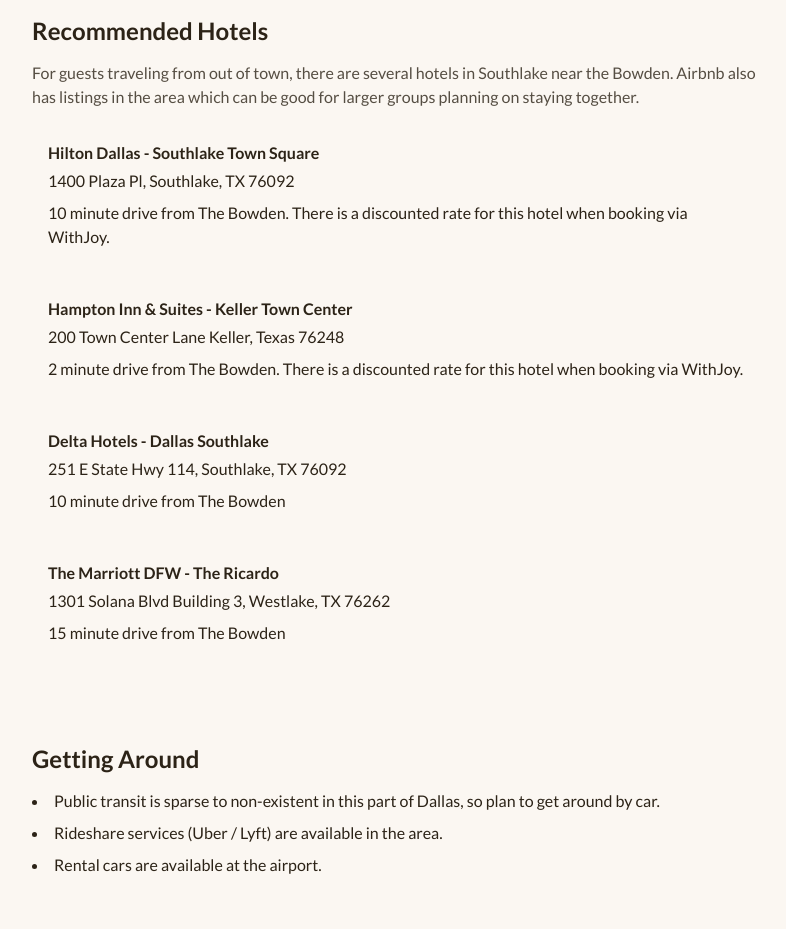
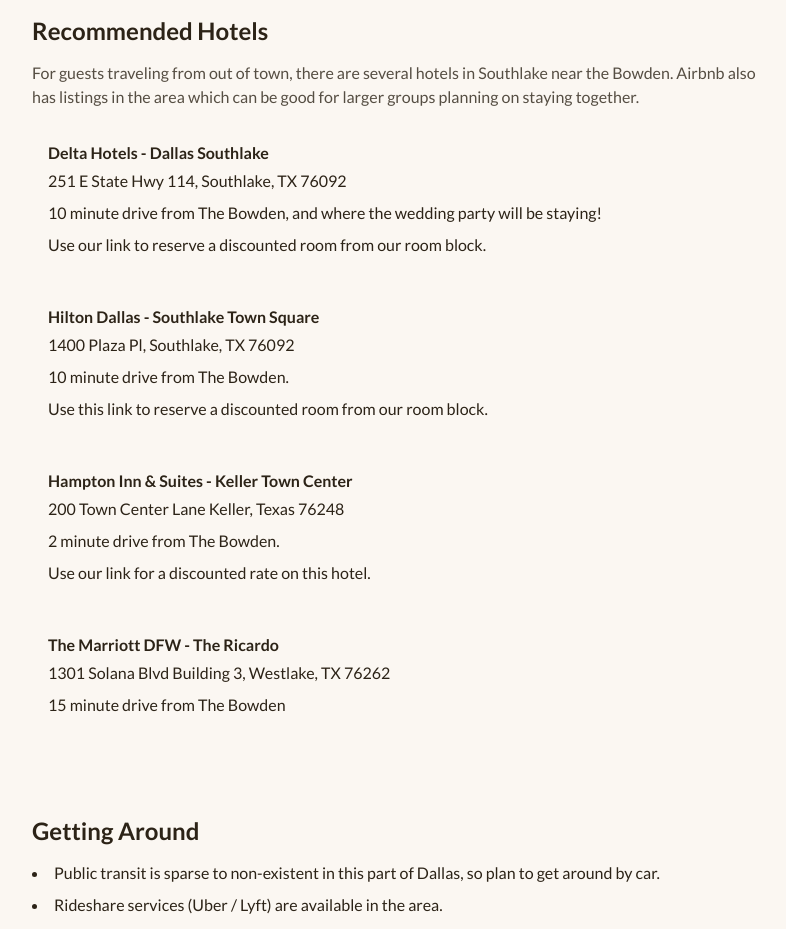
Before and after one commit to vvusirik/wedding, a Next.js app: page /travel in a window 1280 px wide. Shown: the part 920-1849 px from the top of the page, without its empty margins (240-1026 px from the left). Built offline with nearby package versions, Linux system fonts and the light colour scheme; no server answers.

Commit message:
updates to email and wording for room blocks

```diff
--- a/app/page.tsx
+++ b/app/page.tsx
@@ -18,6 +18,11 @@
                         <span>Keller, TX</span>
                         <span>October 17, 2026</span>
                     </div>
+                </div>
+                <div className={styles.scrollIndicator} aria-hidden="true">
+                    <svg width="40" height="40" viewBox="0 0 24 24" fill="none" stroke="currentColor" strokeWidth="1.5" strokeLinecap="round" strokeLinejoin="round">
+                        <polyline points="6 9 12 15 18 9" />
+                    </svg>
                 </div>
             </section>
 
--- a/app/rsvp/[slug]/rsvp-form.tsx
+++ b/app/rsvp/[slug]/rsvp-form.tsx
@@ -96,7 +96,7 @@
                 members: party.map((m, i) => {
                     const eventsAttending = accepting
                         ? visibleEvents.filter(
-                            (t) => m.tags.includes(t) && attending[i]?.[t],
+                            (t) => m.tags.includes(EVENT_INVITED_BY[t]) && attending[i]?.[t],
                         )
                         : [];
                     return {
--- a/app/travel/page.tsx
+++ b/app/travel/page.tsx
@@ -77,6 +77,24 @@
                 <div className="space-y-4">
                     <a
                         className={`${styles.hotelCard} hover:border-forest hover:shadow-md transition-all`}
+                        href="https://app.marriott.com/reslink?id=1777477387174&key=GRP&app=resvlink"
+                        target="_blank"
+                        rel="noopener noreferrer"
+                    >
+                        <p className={styles.hotelName}>Delta Hotels - Dallas Southlake</p>
+                        <p className={styles.hotelAddress}>
+                            251 E State Hwy 114, Southlake, TX 76092
+                        </p>
+                        <p className={styles.hotelNote}>
+                            10 minute drive from The Bowden, and where the wedding party will
+                            be staying!
+                        </p>
+                        <p className={styles.hotelNote}>
+                            Use our link to reserve a discounted room from our room block.
+                        </p>
+                    </a>
+                    <a
+                        className={`${styles.hotelCard} hover:border-forest hover:shadow-md transition-all`}
                         href="https://withjoy.com/stays/bbfb6c30-b2d1-454d-94a7-ecc51ad9cfd9?eventId=59f6056a-eae2-59d5-b2e5-5486e40e3dab&provider=nuitee&checkIn=2026-10-16&checkOut=2026-10-18&currency=USD"
                         target="_blank"
                         rel="noopener noreferrer"
@@ -87,14 +105,14 @@
                         <p className={styles.hotelAddress}>
                             1400 Plaza Pl, Southlake, TX 76092
                         </p>
+                        <p className={styles.hotelNote}>10 minute drive from The Bowden.</p>
                         <p className={styles.hotelNote}>
-                            10 minute drive from The Bowden. There is a discounted rate for
-                            this hotel when booking via WithJoy.
+                            Use this link to reserve a discounted room from our room block.
                         </p>
                     </a>
                     <a
                         className={`${styles.hotelCard} hover:border-forest hover:shadow-md transition-all`}
-                        href="https://withjoy.com/stays/4872f7e9-e5a4-409a-94e9-e48b74313d62?eventId=59f6056a-eae2-59d5-b2e5-5486e40e3dab&provider=nuitee&checkIn=2026-10-16&checkOut=2026-10-18&currency=USD"
+                        href="https://www.hilton.com/en/book/reservation/deeplink/?ctyhocn=DFWKEHX&groupCode=CHH90I&arrivaldate=2026-10-16&departuredate=2026-10-18&cid=OM,WW,HILTONLINK,EN,DirectLink&fromId=HILTONLINKDIRECT"
                         target="_blank"
                         rel="noopener noreferrer"
                     >
@@ -104,22 +122,10 @@
                         <p className={styles.hotelAddress}>
                             200 Town Center Lane Keller, Texas 76248
                         </p>
+                        <p className={styles.hotelNote}>2 minute drive from The Bowden.</p>
                         <p className={styles.hotelNote}>
-                            2 minute drive from The Bowden. There is a discounted rate for
-                            this hotel when booking via WithJoy.
+                            Use our link for a discounted rate on this hotel.
                         </p>
-                    </a>
-                    <a
-                        className={`${styles.hotelCard} hover:border-forest hover:shadow-md transition-all`}
-                        href="https://www.marriott.com/en-us/hotels/dfwdl-delta-hotels-dallas-southlake/overview/"
-                        target="_blank"
-                        rel="noopener noreferrer"
-                    >
-                        <p className={styles.hotelName}>Delta Hotels - Dallas Southlake</p>
-                        <p className={styles.hotelAddress}>
-                            251 E State Hwy 114, Southlake, TX 76092
-                        </p>
-                        <p className={styles.hotelNote}>10 minute drive from The Bowden</p>
                     </a>
                     <a
                         className={`${styles.hotelCard} hover:border-forest hover:shadow-md transition-all`}
--- a/lib/email.ts
+++ b/lib/email.ts
@@ -106,7 +106,7 @@
 
       <hr style="border:none;border-top:1px solid #d4c4a8;margin:0 0 32px;" />
       <p style="margin:0 0 8px;font-size:16px;color:#2c2317;line-height:1.7;">
-        If you need to make any changes, use the link from your invitation to resubmit your RSVP.
+        If you need to make any changes, use <a href="https://vishalandhanna.com/rsvp" style="color:#dd523f;text-decoration:underline;">our website</a> to resubmit your RSVP.
       </p>`
         : `
       <p style="margin:0 0 24px;font-size:16px;color:#2c2317;line-height:1.7;">
```
Also changed, not shown: app/page.module.css (+20 -0 lines).
